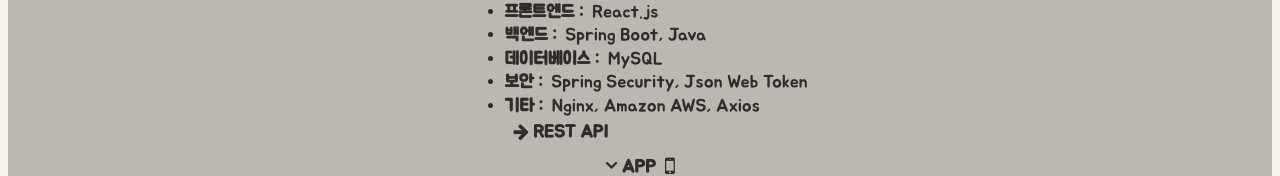
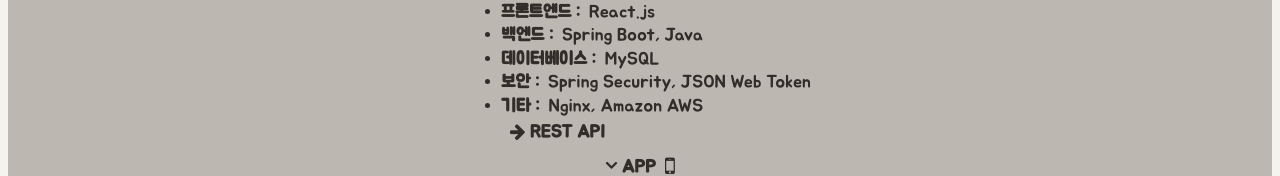
Before and after one commit to tkguswls1106/onlineMemo-react-project, a React (Create React App) app: page /information in a window 1280 px wide. Shown: the part 395-571 px from the top of the page. Built offline with nearby package versions, Linux system fonts and the light colour scheme; a web font is replaced by a local one.

Commit message:
정보 수정.

```diff
--- a/src/pages/Etc/InformationPage.jsx
+++ b/src/pages/Etc/InformationPage.jsx
@@ -121,8 +121,8 @@ const Inform = () => {
                 <li><strong>프론트엔드 :</strong>&nbsp;&nbsp;React.js</li>
                 <li><strong>백엔드 :</strong>&nbsp;&nbsp;Spring Boot, Java</li>
                 <li><strong>데이터베이스 :</strong>&nbsp;&nbsp;MySQL</li>
-                <li><strong>보안 :</strong>&nbsp;&nbsp;Spring Security, Json Web Token</li>
-                <li><strong>기타 :</strong>&nbsp;&nbsp;Nginx, Amazon AWS, Axios</li>
+                <li><strong>보안 :</strong>&nbsp;&nbsp;Spring Security, JSON Web Token</li>
+                <li><strong>기타 :</strong>&nbsp;&nbsp;Nginx, Amazon AWS</li>
                 <div style={{ lineHeight: "17%" }}><br></br></div>
                 <span>&nbsp;&nbsp;<i className="fa fa-arrow-right" aria-hidden="true"></i>&nbsp;REST API</span>
                 <div style={{ lineHeight: "10.5px" }}><br></br></div>
```
